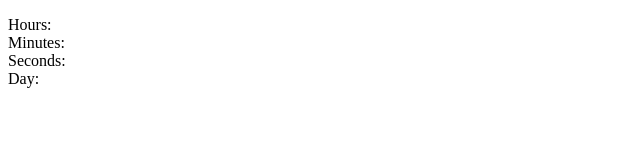
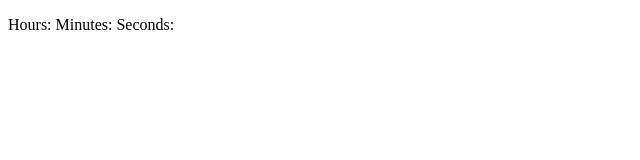
Before and after one commit to erdldncr/RealTime-Clock, a plain HTML site: page index.html in a window 1280 px wide. Shown: the whole page, without its empty margins (0-640 px from the left). Drawn offline with Linux system fonts and the light colour scheme.

Commit message:
html has been set

```diff
--- a/index.html
+++ b/index.html
@@ -8,7 +8,10 @@
 </head>
 <body onload="showDate()">
     <div class="container">
-        <p><span class="hours">Hours: </span> <br><span class="minutes"> Minutes: </span> <br> <span class="seconds">Seconds: </span><br><span class="day">Day:</span> </p>
+        <p><span>Hours: <span class="hours"></span> </span>
+           <span>Minutes: <span class="minutes"></span> </span>
+           <span>Seconds: <span class="seconds"></span> </span>
+        </p>
     </div>
 
     <script src="./script.js"></script>
```
